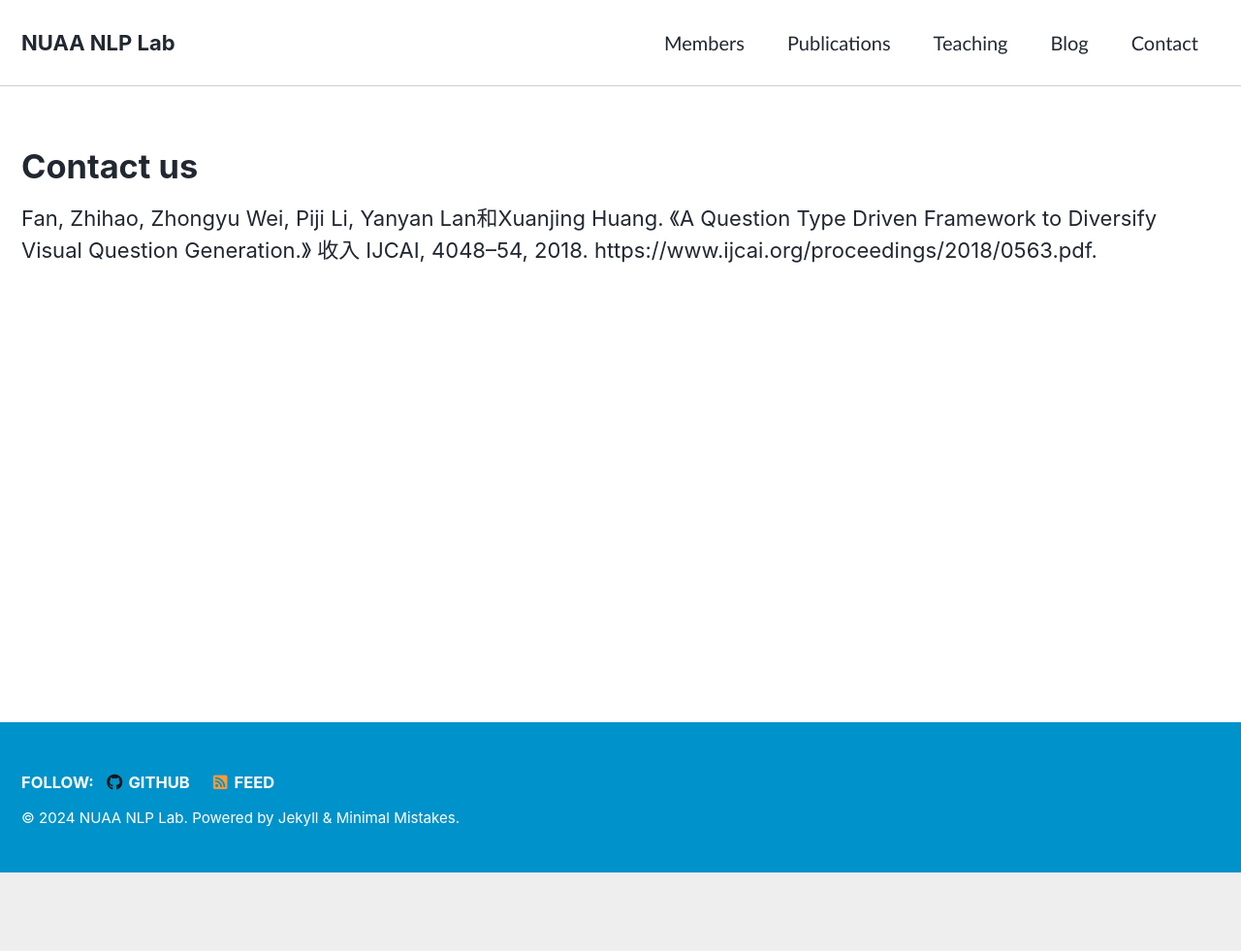
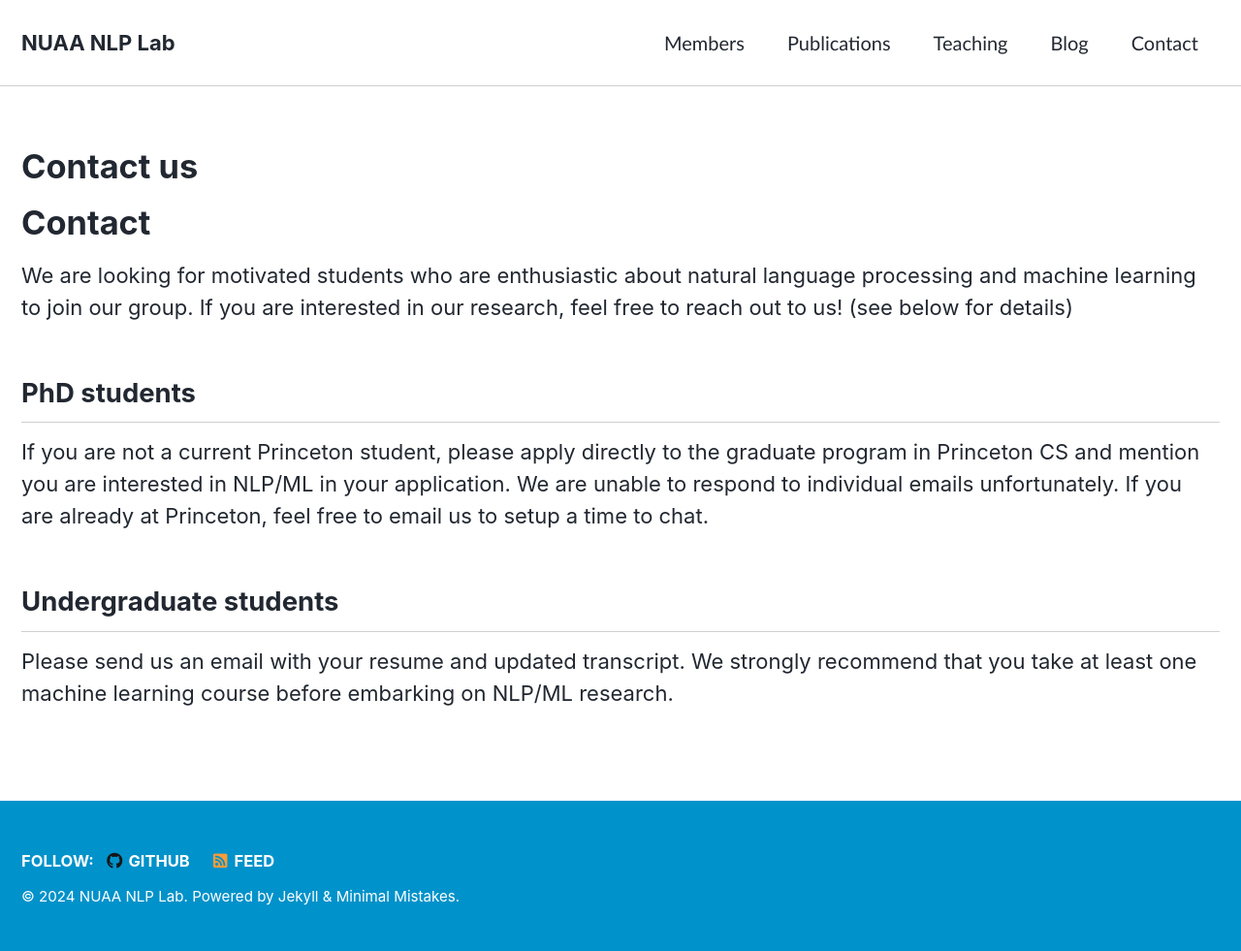
Before and after one commit to nuaa-nlp/nuaa-nlp.github.io, a Jekyll site: the page built from _docs/05-Contact.md, in a window 1280 px wide. Shown: the whole page at 97% size. Built offline with Jekyll 4.4.1, drawn with Linux system fonts in a browser that asks for light colours; cached includes are drawn as plain includes; comment, search, counter and statistics services are not loaded; a style sheet for code colours, icons or effects is not loaded; before the commit the page ends 900 px from its top, so only the background shows below that.

Commit message:
update contact

```diff
--- a/_docs/05-Contact.md
+++ b/_docs/05-Contact.md
@@ -9,4 +9,13 @@ hidden: true
 <br>
 # Contact us
 
-Fan, Zhihao, Zhongyu Wei, Piji Li, Yanyan Lan和Xuanjing Huang. 《A Question Type Driven Framework to Diversify Visual Question Generation.》 收入 IJCAI, 4048–54, 2018. https://www.ijcai.org/proceedings/2018/0563.pdf.
+# Contact
+We are looking for motivated students who are enthusiastic about natural language processing and machine learning to join our group. If you are interested in our research, feel free to reach out to us! (see below for details)
+
+## PhD students
+
+If you are not a current Princeton student, please apply directly to the graduate program in Princeton CS and mention you are interested in NLP/ML in your application. We are unable to respond to individual emails unfortunately.
+If you are already at Princeton, feel free to email us to setup a time to chat.
+## Undergraduate students
+
+Please send us an email with your resume and updated transcript. We strongly recommend that you take at least one machine learning course before embarking on NLP/ML research.
```
